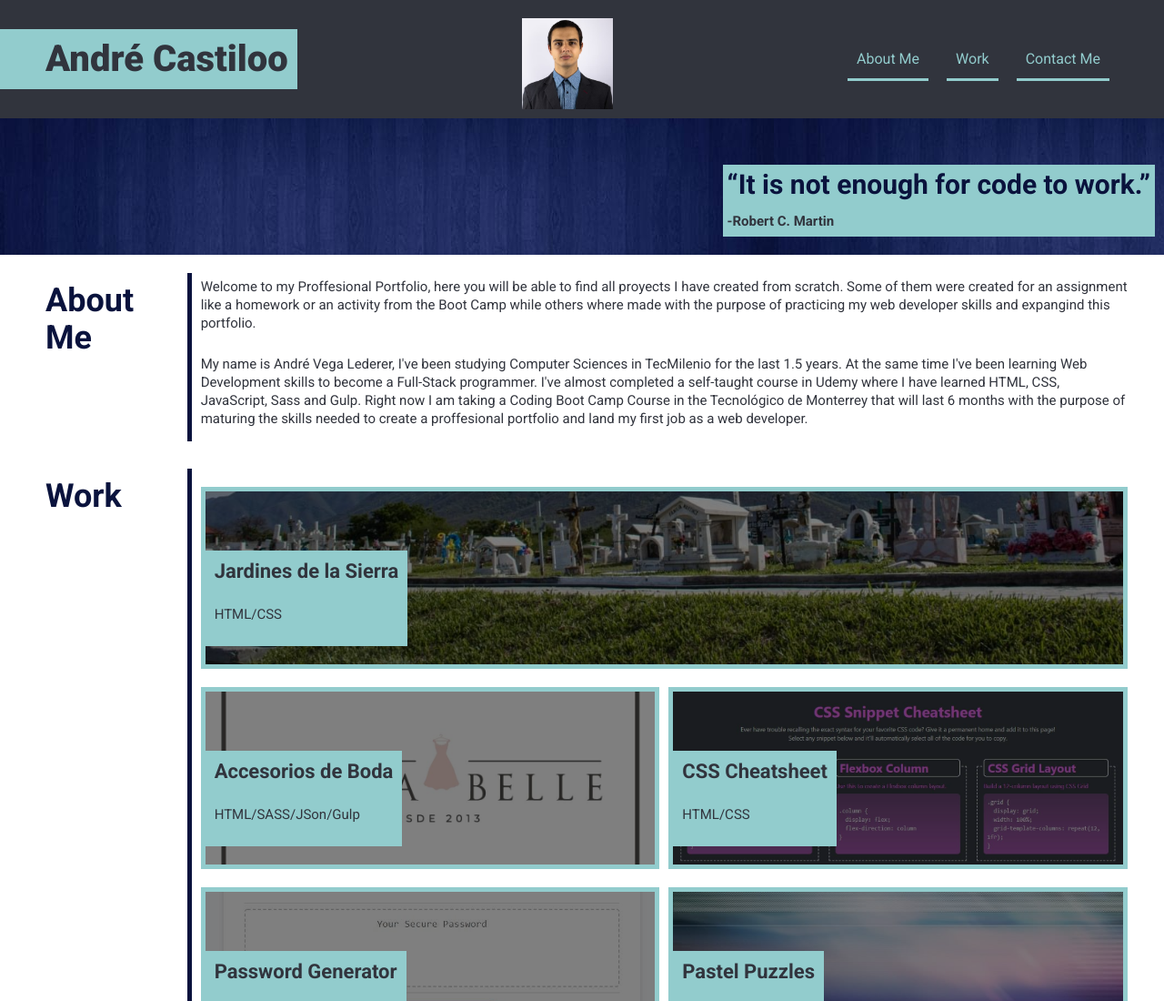
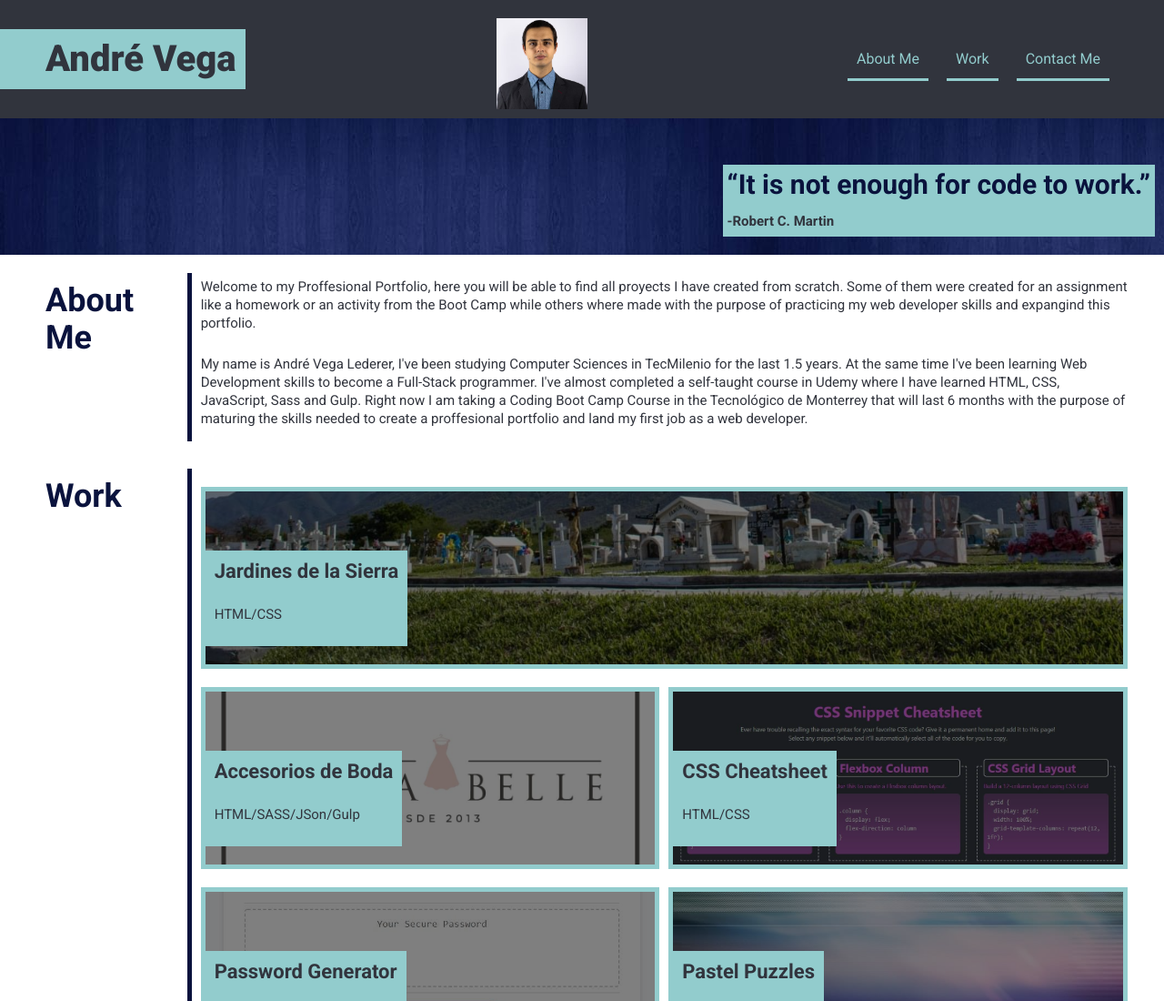
Before and after one commit to AndreV96/Professional_Portfolio, a website: page index.html in a window 1280 px wide. Shown: the top 1100 px of the page at 91% size. Drawn offline with Linux system fonts and the light colour scheme.

Commit message:
testing asus2

```diff
--- a/index.html
+++ b/index.html
@@ -14,7 +14,7 @@
     <header>
         <section class="header__section">
             <div class="header__div--main-heading-and-navigation">
-                <h1>André Castiloo</h1>
+                <h1>André Vega</h1>
                 <picture class="header__picture">
                     <source srcset="build/img/foto.avif" type="image/avif">
                     <source srcset="build/img/foto.webp" type="image/webp">
```
